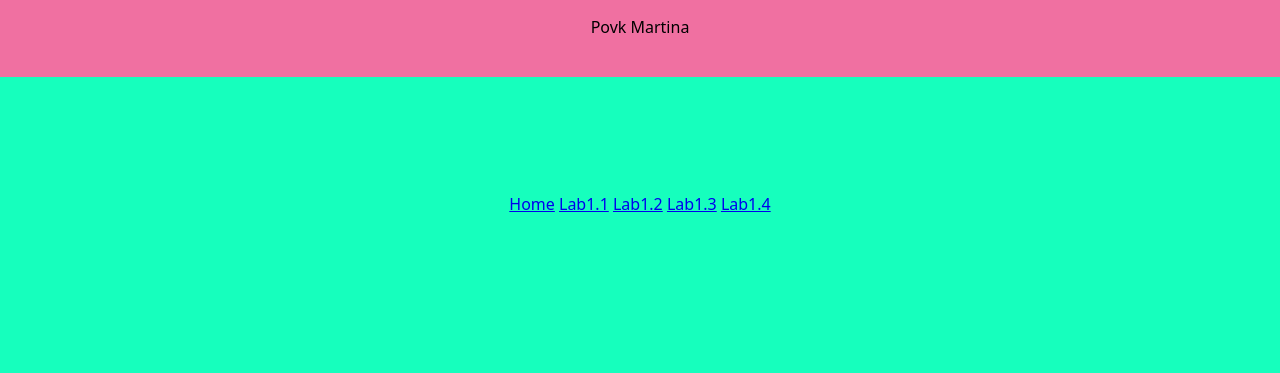
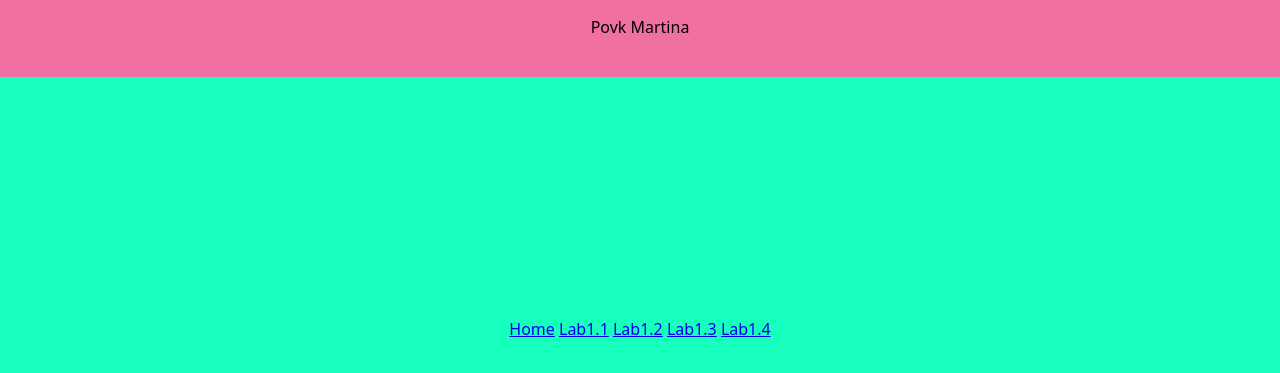
Before and after one commit to martinapovk/JQuery-hw-povk, a plain HTML site: page index.html in a window 1280 px wide. Shown: the part 87-460 px from the top of the page. Drawn offline with nearby package versions, Linux system fonts and the light colour scheme.

Commit message:
Update styles.css

```diff
--- a/css/styles.css
+++ b/css/styles.css
@@ -61,7 +61,7 @@ body {
 
 .nav {
   position: absolute;
-  bottom: 500px;
+  bottom: 375px;
   left: 50%;
   transform: translateX(-50%);
 }
```
